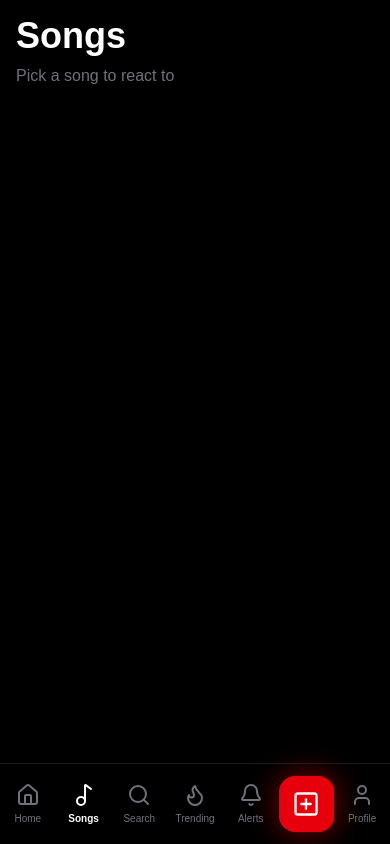
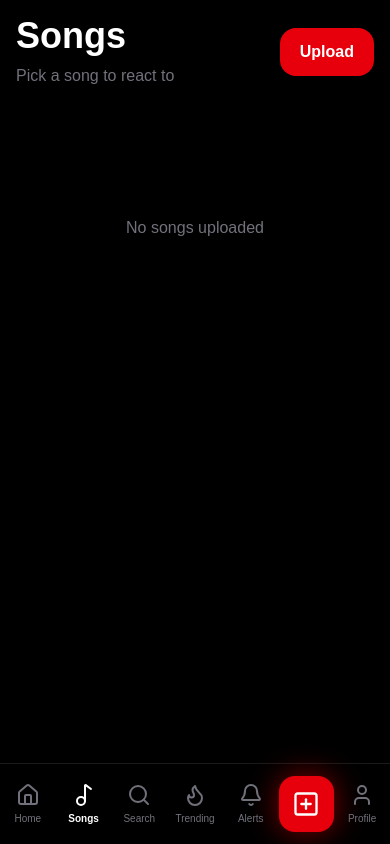
Before and after one commit to milanbasic67-netizen/music-reactions-V2, a Next.js app: page /songs in a window 390 px wide. Built offline with nearby package versions, Linux system fonts and the light colour scheme; no server answers; the database is empty.

Commit message:
mobile duet system008

```diff
--- a/app/songs/page.tsx
+++ b/app/songs/page.tsx
@@ -29,20 +29,22 @@ export default async function SongsPage() {
 
       );
 
-  if (error) {
+  console.log(
+    songs
+  );
 
   console.log(
     error
   );
-
-  }
 
   return (
 
     <main className="min-h-screen bg-black text-white p-4">
 
       {/* HEADER */}
-      <div className="mb-8">
+      <div className="mb-8 flex items-center justify-between">
+
+        <div>
 
           <h1 className="text-4xl font-black">
 
@@ -57,6 +59,31 @@ export default async function SongsPage() {
           </p>
 
         </div>
+
+        <Link
+
+          href="/upload-song"
+
+          className="bg-red-600 hover:bg-red-500 transition px-5 py-3 rounded-2xl font-black"
+
+        >
+
+          Upload
+
+        </Link>
+
+      </div>
+
+      {/* EMPTY */}
+      {!songs?.length && (
+
+        <div className="text-zinc-500 text-center mt-32">
+
+          No songs uploaded
+
+        </div>
+
+      )}
 
       {/* SONGS */}
       <div className="grid grid-cols-2 gap-4">
@@ -91,6 +118,8 @@ export default async function SongsPage() {
                   {/* THUMB */}
                   <div className="aspect-[9/16] bg-black">
 
+                    {song.thumbnail_url ? (
+
                       <img
 
                         src={
@@ -105,6 +134,28 @@ export default async function SongsPage() {
 
                       />
 
+                    ) : (
+
+                      <video
+
+                        src={
+                          song.video_url
+                        }
+
+                        className="w-full h-full object-cover"
+
+                        muted
+
+                        autoPlay
+
+                        loop
+
+                        playsInline
+
+                      />
+
+                    )}
+
                   </div>
 
                   {/* INFO */}
@@ -112,13 +163,15 @@ export default async function SongsPage() {
 
                     <h2 className="font-black text-lg line-clamp-1">
 
-                      {song.title}
+                      {song.title ||
+                        "Untitled"}
 
                     </h2>
 
                     <p className="text-zinc-500 mt-1 line-clamp-1">
 
-                      {song.artist}
+                      {song.artist ||
+                        "Unknown"}
 
                     </p>
 
```
Lines whose indentation alone changed are shown as unchanged.
